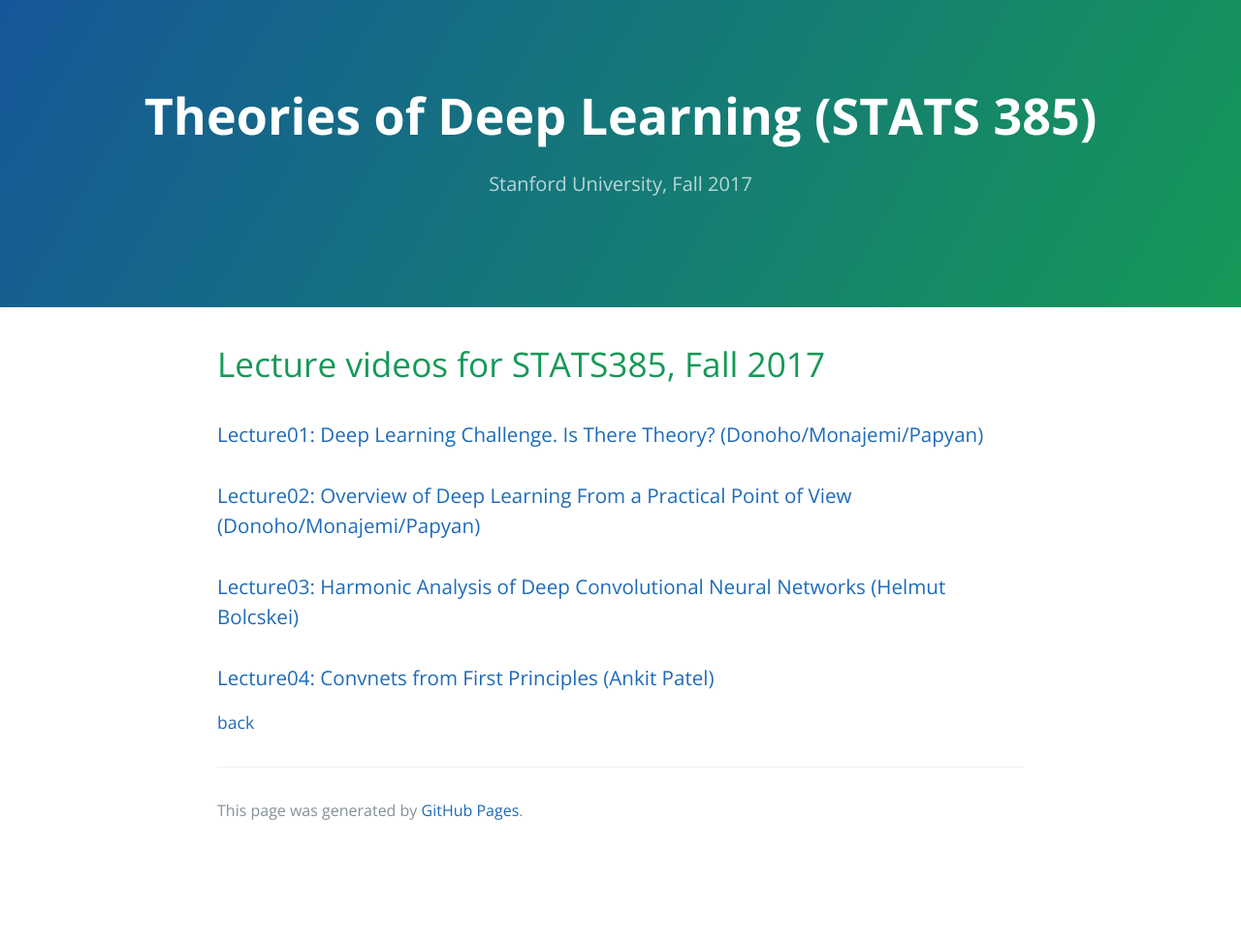
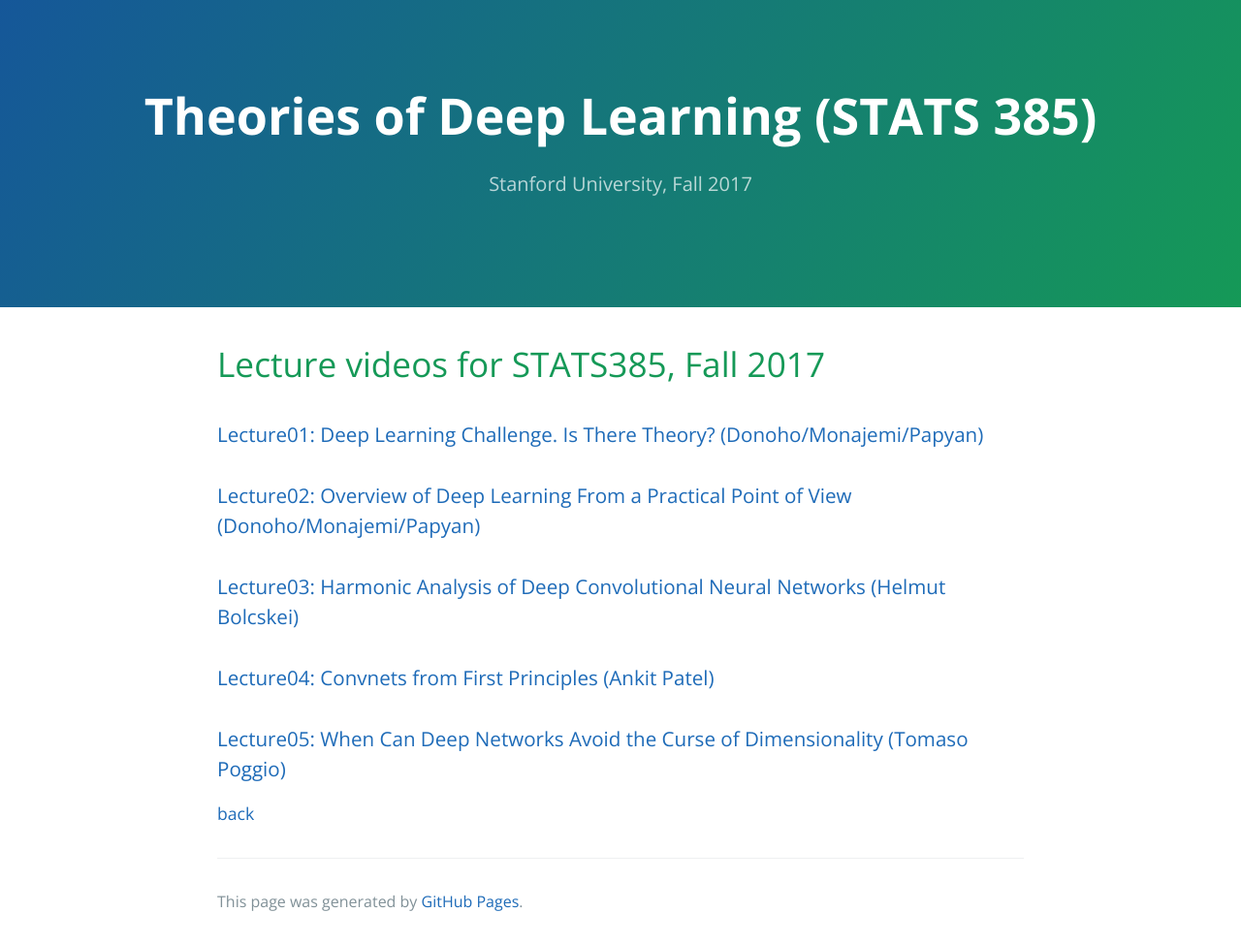
Before and after one commit to stats385/stats385.github.io, a Jekyll site: the page built from lecture_videos.md, in a window 1280 px wide. Shown: the whole page at 97% size. Built offline with Jekyll 4.4.1, drawn with Linux system fonts in a browser that asks for light colours; our own code applies the rules of GitHub Pages for plain Markdown files; the repository's description, which GitHub fills in, is left out; before the commit the page ends 900 px from its top, so only the background shows below that.

Commit message:
tommy video added

```diff
--- a/lecture_videos.md
+++ b/lecture_videos.md
@@ -10,7 +10,7 @@
 
 ### [Lecture04: Convnets from First Principles (Ankit Patel)](https://www.youtube.com/watch?v=uIVPo5eyhE0&feature=youtu.be)
 
-
+### [Lecture05: When Can Deep Networks Avoid the Curse of Dimensionality (Tomaso Poggio)](https://www.youtube.com/watch?v=xclYsBlB9Wg&feature=youtu.be)
 
 
 [back](./)
```
